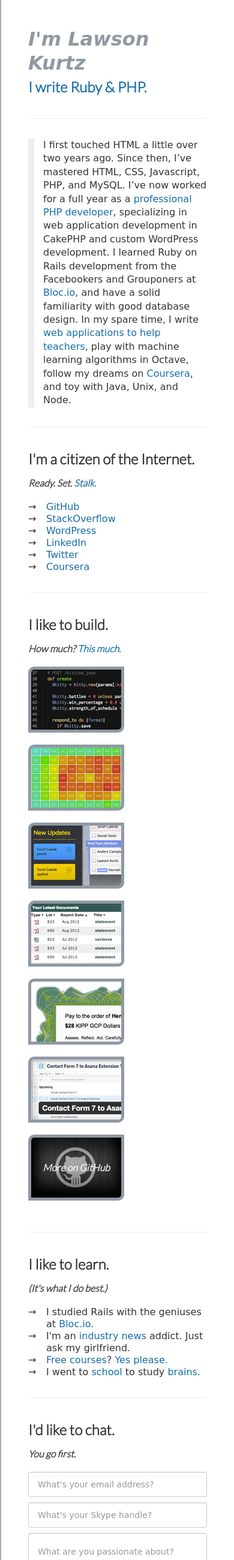
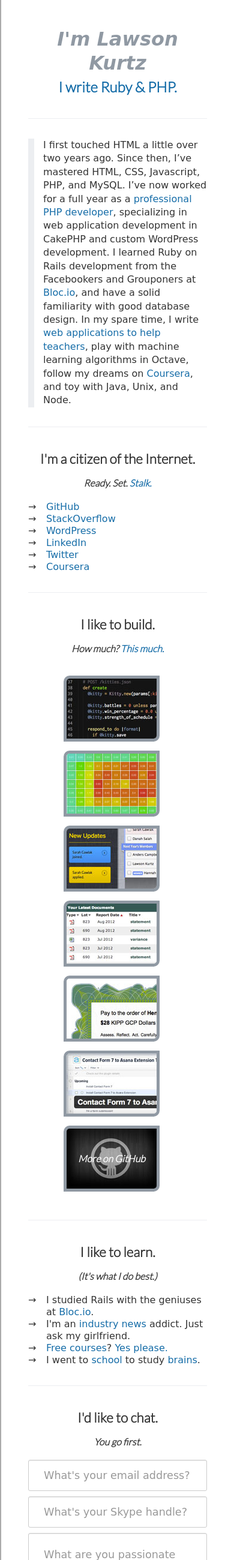
Before and after one commit to ltk/LKurtz.com, a PHP site: page / in a window 390 px wide. Shown: the whole page at 60% size. Run offline with PHP 8.4, Linux system fonts and the light colour scheme; some libraries are stand-ins or nearby versions; some web fonts are replaced.

Commit message:
added a touch of responsiveness

```diff
--- a/css/main.css
+++ b/css/main.css
@@ -355,3 +355,30 @@ form .full-width {
 filter: progid:DXImageTransform.Microsoft.BasicImage(rotation=3);
 
 }
+
+@media (max-width: 480px) {
+  #left-brain h3 {
+    font-size: 1.4em;
+  }
+
+  #left-brain h1, #left-brain h2, #left-brain h3, #left-brain h4 {
+    width: 100%;
+    text-align: center;
+  }
+
+  ul.work li {
+    float: none;
+    display: block;
+    width: 150px;
+    margin: 15px auto;
+  }
+
+  form .full-width {
+    padding: 25px;
+    font-size: 1.1em;
+  }
+
+  form input[type="submit"] {
+    width: 100%;
+  }
+}
```
